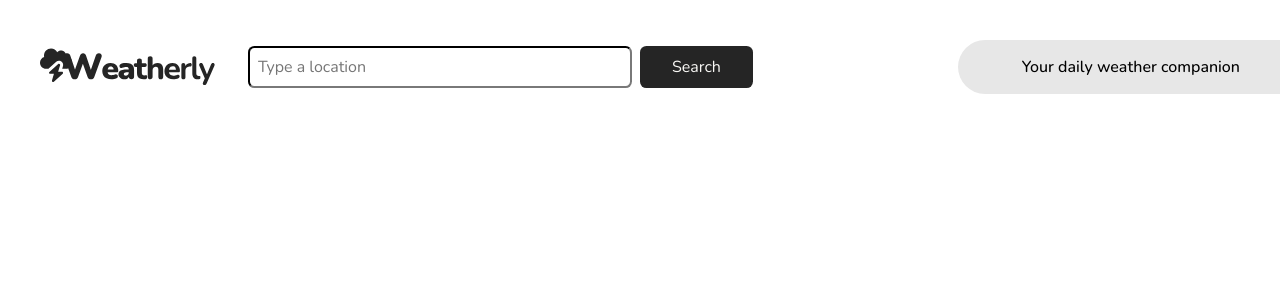
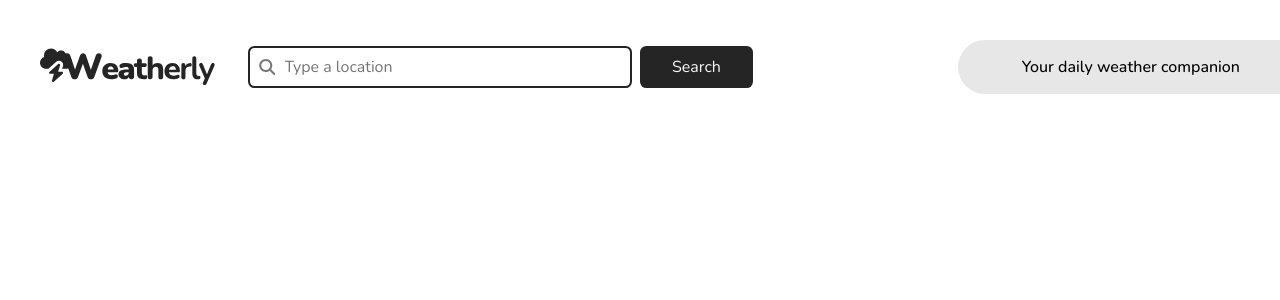
Before and after one commit to giannidylancbhg/weatherly, a React (Vite) app: page / in a window 1280 px wide. Shown: the top 300 px of the page. Built offline with nearby package versions, Linux system fonts and the light colour scheme.

Commit message:
feat: add search icon and button hover transitions

```diff
--- a/src/assets/styles/global.css
+++ b/src/assets/styles/global.css
@@ -13,3 +13,7 @@ body {
   min-height: 100vh;
   font-family: "Nunito", sans-serif;
 }
+
+button {
+  cursor: pointer;
+}
--- a/src/components/Header/Header.css
+++ b/src/components/Header/Header.css
@@ -1,3 +1,4 @@
+/* header style */
 .header {
   padding: 2.5rem;
   padding-right: 0;
@@ -6,6 +7,7 @@
   justify-content: space-between;
 }
 
+/* header brand style */
 .header .brand {
   display: flex;
   gap: 2rem;
@@ -13,6 +15,7 @@
   flex: 1;
 }
 
+/* header tagline style */
 .header .tagline {
   background-color: var(--secondary-color);
   padding: 1rem;
@@ -24,27 +27,56 @@
   font-weight: 500;
 }
 
+/* searchbar style */
 .searchbar {
   display: flex;
   gap: 0.5rem;
   flex: 1;
 }
 
-.searchbar input {
+/* searchbar input style */
+.searchbar .search-input {
+  display: flex;
+  align-items: center;
+  border: 2px solid var(--text-black);
+  border-radius: 0.4rem;
   padding: 0.5rem;
-  border-radius: 0.4rem;
   width: 24rem;
-  border-color: var(--text-black);
+  gap: 0.5rem;
 }
 
+.searchbar .search-input input {
+  border: none;
+  width: 100%;
+}
+
+.searchbar .search-input input:focus {
+  outline: none;
+}
+
+.searchbar .search-input .search-icon {
+  color: var(--text-gray);
+}
+
+.searchbar .search-input:focus-within .search-icon {
+  color: var(--text-black);
+}
+
+/* searchbar button style */
 .searchbar button {
   background-color: var(--text-black);
   color: var(--primary-color);
   padding: 0.5rem 2rem;
   border-radius: 0.4rem;
   border: none;
+  transition:
+    background-color 0.3s ease-in-out,
+    padding 0.3s ease-in-out,
+    font-weight 0.3s ease-in-out;
 }
 
-.searchbar input:focus {
-  outline: none;
+.searchbar button:hover {
+  background-color: var(--text-gray);
+  padding: 0.5rem 2.5rem;
+  font-weight: 700;
 }
--- a/src/components/Header/Header.jsx
+++ b/src/components/Header/Header.jsx
@@ -1,5 +1,7 @@
 import "./Header.css";
 import logo from "../../assets/logo.svg";
+import { FontAwesomeIcon } from "@fortawesome/react-fontawesome";
+import { faMagnifyingGlass } from "@fortawesome/free-solid-svg-icons";
 
 export default function Header() {
   return (
@@ -8,7 +10,15 @@ export default function Header() {
         <img src={logo} alt="Weatherly Logo" />
 
         <form className="searchbar">
-          <input type="text" placeholder="Type a location" />
+          <label className="search-input">
+            <FontAwesomeIcon icon={faMagnifyingGlass} className="search-icon" />
+            <input
+              type="text"
+              placeholder="Type a location"
+              id="search-input"
+            />
+          </label>
+
           <button>Search</button>
         </form>
       </div>
```
